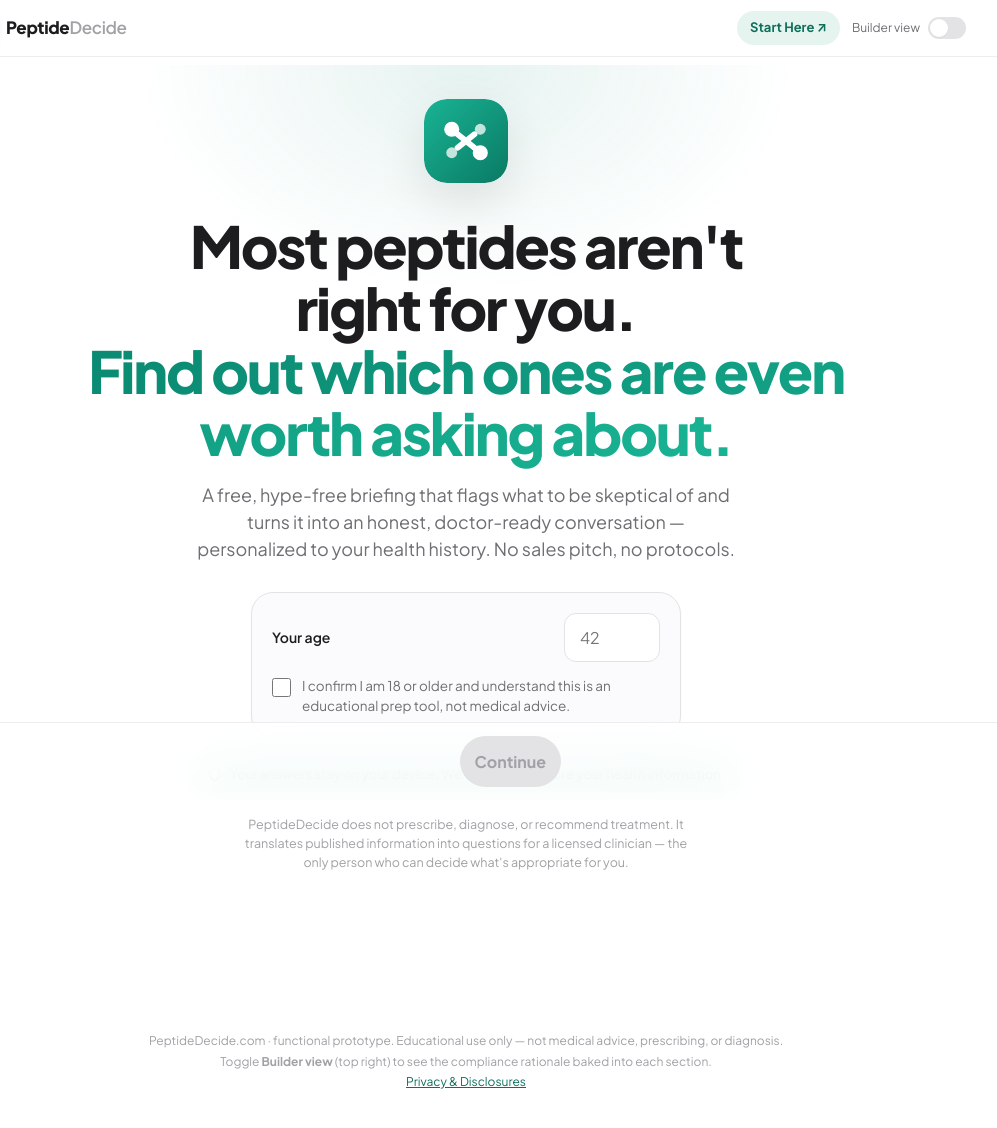
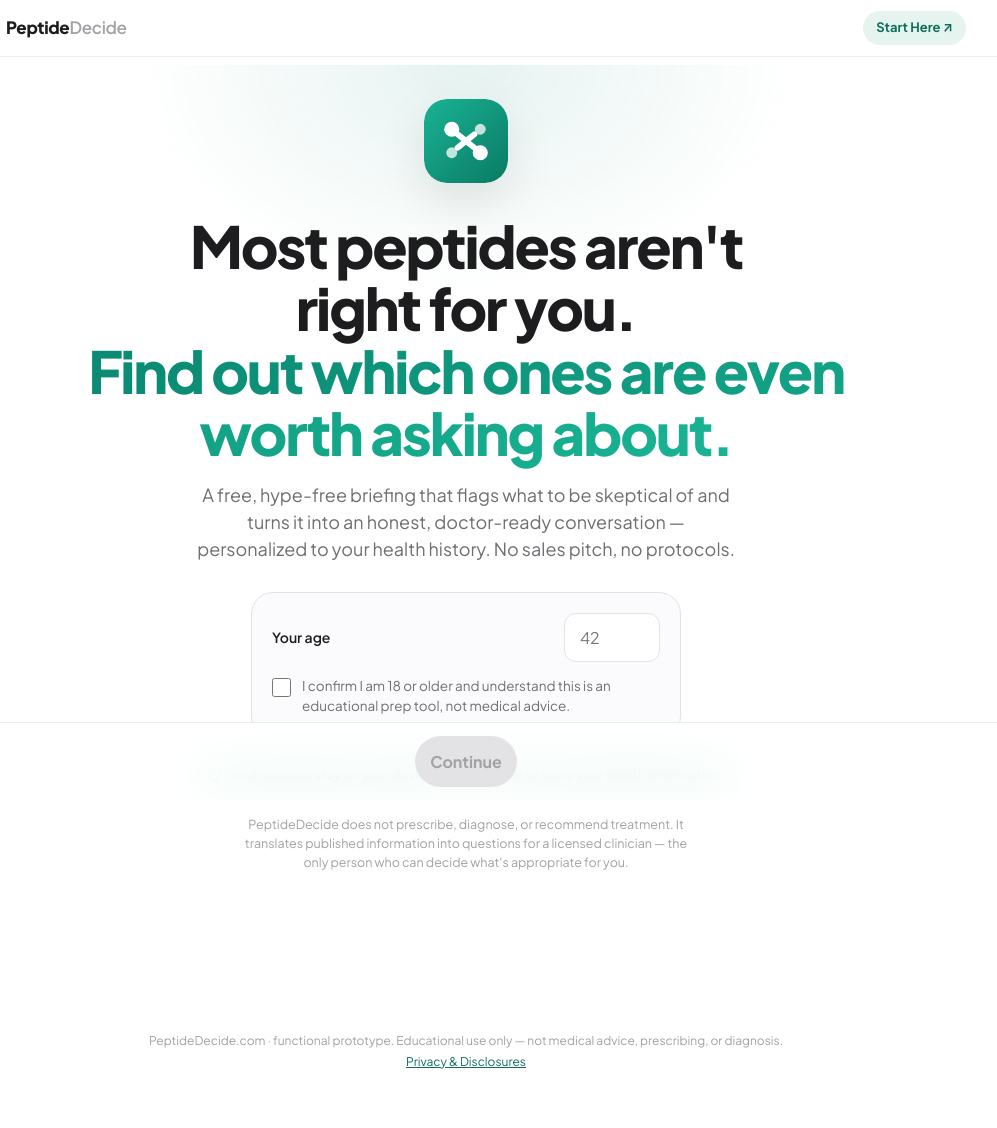
Before and after one commit to reignlabs/peptidedecide, a website: page index.html in a window 1280 px wide. Shown: the full height of the page, 174-1171 px from the left. Drawn offline with nearby package versions, Linux system fonts and the light colour scheme.

Commit message:
Add files via upload

```diff
--- a/index.html
+++ b/index.html
@@ -242,7 +242,7 @@
   </div>
   <div class="sp"></div>
   <a class="navlink" href="peptide-university-orientation.html" target="_blank" rel="noopener">Start Here ↗</a>
-  <div class="bview" id="bview"><span>Builder view</span><span class="sw"></span></div>
+
 </div></header>
 <div id="progressWrap"><div id="progressBar"></div></div>
 
@@ -414,7 +414,7 @@
 
 <div id="nav"><div class="nav-in"><button class="btn-back" id="back">Back</button><button class="btn-next" id="next" disabled>Continue</button></div></div>
 
-<footer>PeptideDecide.com · functional prototype. Educational use only — not medical advice, prescribing, or diagnosis.<br>Toggle <b>Builder view</b> (top right) to see the compliance rationale baked into each section.<br><a href="privacy-and-disclosures.html" style="color:var(--accent-2)">Privacy &amp; Disclosures</a></footer>
+<footer>PeptideDecide.com · functional prototype. Educational use only — not medical advice, prescribing, or diagnosis.<br><a href="privacy-and-disclosures.html" style="color:var(--accent-2)">Privacy &amp; Disclosures</a></footer>
 
 <script>
 /* ============ DATA ============ */
@@ -530,7 +530,7 @@
 function show(i){document.querySelectorAll('.step').forEach(s=>s.classList.remove('active'));const id=flow[i];$(id).classList.add('active');pos=i;window.scrollTo({top:0,behavior:'smooth'});
   const isWelcome=id==='step-welcome',isBranch=id==='step-branch';
   $('progressWrap').style.display=isWelcome?'none':'block';$('progressBar').style.width=((i)/(flow.length-1)*100)+'%';
-  $('nav').style.display=isBranch?'none':'flex';$('back').style.visibility=i===0?'hidden':'visible';
+  $('nav').style.display=isBranch?'none':'flex';$('back').style.display=i===0?'none':'block';
   $('next').textContent=(i===flow.length-1)?'Build my prep sheet':'Continue';
   if(id==='step-specifics')renderSpecifics();
   if(id==='step-context')$('pregWrap').style.display=(S.sex==='Female')?'block':'none';
@@ -772,7 +772,6 @@
 function buyCheck(){$('buy').disabled=!($('email').value.includes('@')&&$('cCollect').checked);}
 $('email').addEventListener('input',buyCheck);$('cCollect').addEventListener('change',buyCheck);
 $('buy').onclick=()=>{generatePDF();$('buy').textContent='\u2713 PDF downloaded (prototype \u2014 no charge)';};
-$('bview').onclick=function(){document.body.classList.toggle('bon');this.classList.toggle('on');};
 show(0);
 </script>
 </body>
```
